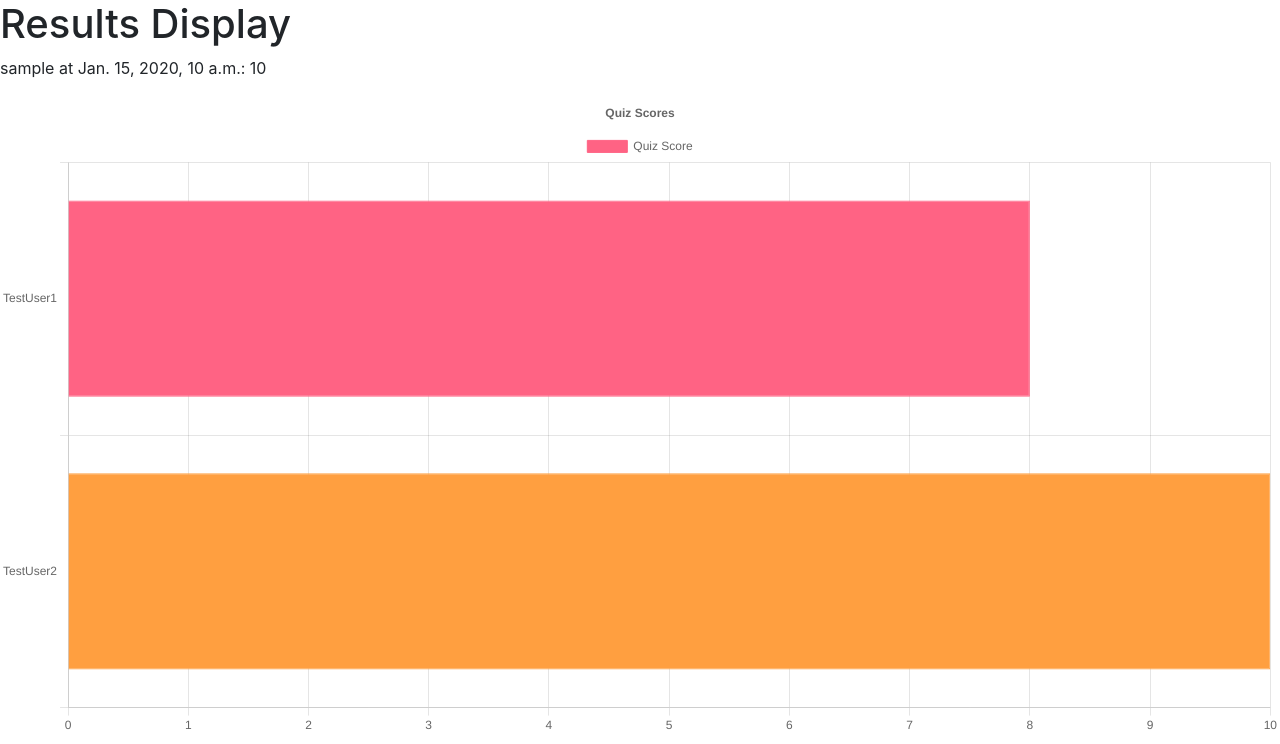
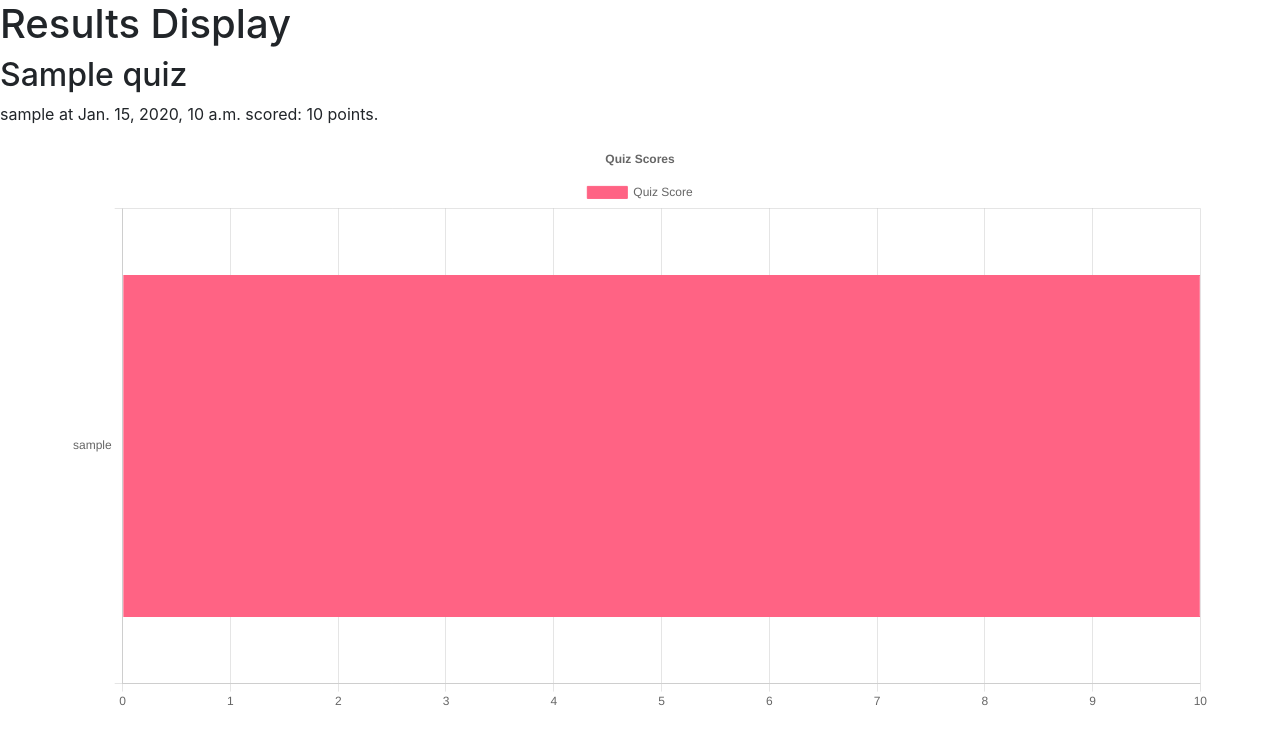
Before and after one commit to GuyChapGH/CapstoneQuiz, a Django app: page /results_display/1 in a window 1280 px wide. Shown: the part 56-800 px from the top of the page. Run offline with Django 3.2, Linux system fonts and the light colour scheme; a user stored in the database is signed in; tables that the repository leaves empty hold one stand-in row (values such as "Sample post"); some libraries are stand-ins or nearby versions.

Commit message:
adds chartjs barchart of quiz results data.

```diff
--- a/capstone/static/capstone/results_display.js
+++ b/capstone/static/capstone/results_display.js
@@ -1,16 +1,22 @@
 document.addEventListener('DOMContentLoaded', () => {
+    // Get quiz_id from html page
+    var quiz_id = document.querySelector('#quiz_id').dataset.id;
 
-    var data_display = document.querySelector('#data_display').dataset.display;
+    /* GET request to retrieve quiz results*/
+    fetch(`/results_displayAPI/${quiz_id}`,    {
+        method: 'GET'
+    })
+    .then(response => response.json())
+    .then(results => {
 
-
-    // Set up
-    		const labels = ['TestUser1', 'TestUser2'];
+    // Set up barchart using chartjs code.
+    		// const labels = ['TestUser1', 'TestUser2'];
     		const data = {
-    			labels: labels,
+    			labels: results.labels,
     			datasets: [{
     				axis: 'y',
     				label: 'Quiz Score',
-    				data: [8, 10],
+    				data: results.data,
     				fill: false,
     				backgroundColor: [
     					'rgba(255, 99, 132, 1.0)',
@@ -41,11 +47,10 @@ document.addEventListener('DOMContentLoaded', () => {
     		};
 
         // Create chart
-
     		var barChart = new Chart(
     			document.getElementById('barChart'),
     			config
     		);
 
-
+    });
 })
--- a/capstone/templates/capstone/results_display.html
+++ b/capstone/templates/capstone/results_display.html
@@ -4,19 +4,22 @@
 
 {% block body %}
     <h1>Results Display</h1>
+    <div id="quiz_id" data-id="{{ quiz_id }}"></div>
+    <h2>{{ quiz_name }}</h2>
 
-                {% for datum in data %}
-                <p>{{ datum.user.username }} at {{ datum.timestamp }}: {{ datum.quiz_score }}</p>
+                {% for item in queryset %}
+                <p>{{ item.user.username }} at {{ item.timestamp }} scored: {{ item.quiz_score }} points.</p>
                 {% empty %}
                     <p>No data.</p>
                 {% endfor %}
-    <div id="data_display" data-display="{{ display_data }}"></div>
+
     <div id="results"></div>
 
-    <div>
-		<canvas id="barChart"></canvas>
-	</div>
-
+    <div class="container">
+        <div class="row">
+		     <canvas id="barChart"></canvas>
+	    </div>
+    </div>
     {% block script %}
         <script src="{% static 'capstone/results_display.js' %}"></script>
     {% endblock %}
--- a/capstone/urls.py
+++ b/capstone/urls.py
@@ -12,6 +12,7 @@ urlpatterns = [
 
     # API Routes
     path("play_quizAPI/<int:contestant_id>", views.play_quizAPI, name="play_quizAPI"),
+    path("results_displayAPI/<int:quiz_id>", views.results_displayAPI, name="results_displayAPI"),
 
     # User paths
     path("login", views.login_view, name="login"),
--- a/capstone/views.py
+++ b/capstone/views.py
@@ -188,11 +188,13 @@ def results_select(request):
         # Get form quiz_input
         quiz_id = request.POST["quiz_id"]
 
+        # Redirect to results_display html page with quiz_id
         return HttpResponseRedirect(reverse("results_display", args=(quiz_id,)))
 
     else:
+        # Get all quiz objects
         quizzes = Quiz.objects.all()
-        # return quiz_name and quiz_id from database
+        # return quiz_name and quiz_id from database to populate select drop down box
         return render(request, "capstone/results_select.html", {
             "quizzes": quizzes
         })
@@ -200,11 +202,45 @@ def results_select(request):
 
 @login_required
 def results_display(request, quiz_id):
-    data = Contestant.objects.all().filter(quiz__id=quiz_id).order_by('-timestamp')[:5]
+    # Get all contestant objects for given quiz_id, order by timestamp and take the five most recent.
+    try:
+        queryset = Contestant.objects.all().filter(quiz__id=quiz_id).order_by('-timestamp')[:5]
+    except queryset.DoesNotExist:
+        raise Http404("Quiz results not found.")
+    # Get quiz name for given quiz_id
+    quiz_name = Quiz.objects.all().filter(id=quiz_id).first()
 
     return render(request, "capstone/results_display.html", {
-        "data": data
+        "quiz_id": quiz_id,
+        "quiz_name": quiz_name,
+        "queryset": queryset
     })
+
+
+@login_required
+@csrf_exempt
+def results_displayAPI(request, quiz_id):
+
+    if request.method == "GET":
+        # Get all contestant objects for given quiz_id, order by timestamp and take the five most recent.
+        try:
+            queryset = Contestant.objects.all().filter(quiz__id=quiz_id).order_by('-timestamp')[:5]
+        except queryset.DoesNotExist:
+            raise Http404("Quiz results not found.")
+
+        # Create empty lists for graph labels and data
+        labels = []
+        data = []
+
+        # Populate lists with values from queryset
+        for entry in queryset:
+            labels.append(entry.user.username)
+            data.append(entry.quiz_score)
+
+        return JsonResponse({
+            "labels": labels,
+            "data": data
+        })
 
 
 def login_view(request):
```
